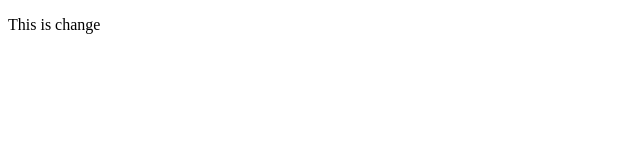
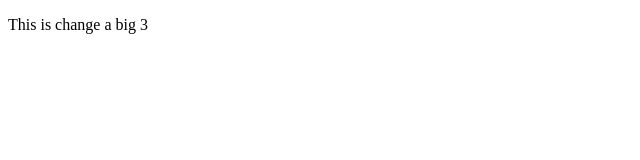
Before and after one commit to tarindongwe/joshwebsite, a plain HTML site: page index.html in a window 1280 px wide. Shown: the full height of the page, 0-640 px from the left. Drawn offline with Linux system fonts and the light colour scheme.

Commit message:
index with big 3

```diff
--- a/index.html
+++ b/index.html
@@ -5,7 +5,7 @@
 </head>
 <body>
 
-    <p> This is change </p>
+    <p> This is change a big 3</p>
 
 </body>
 </html>
```
